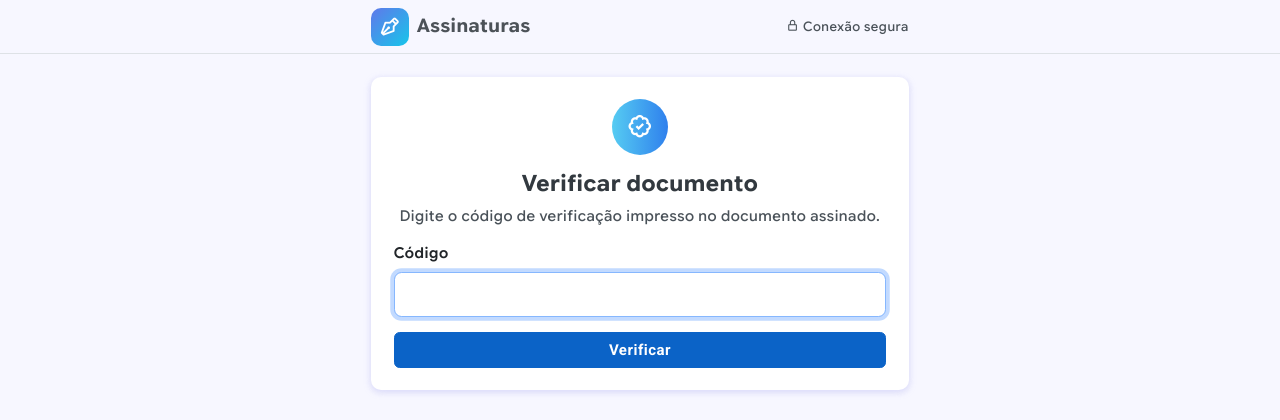
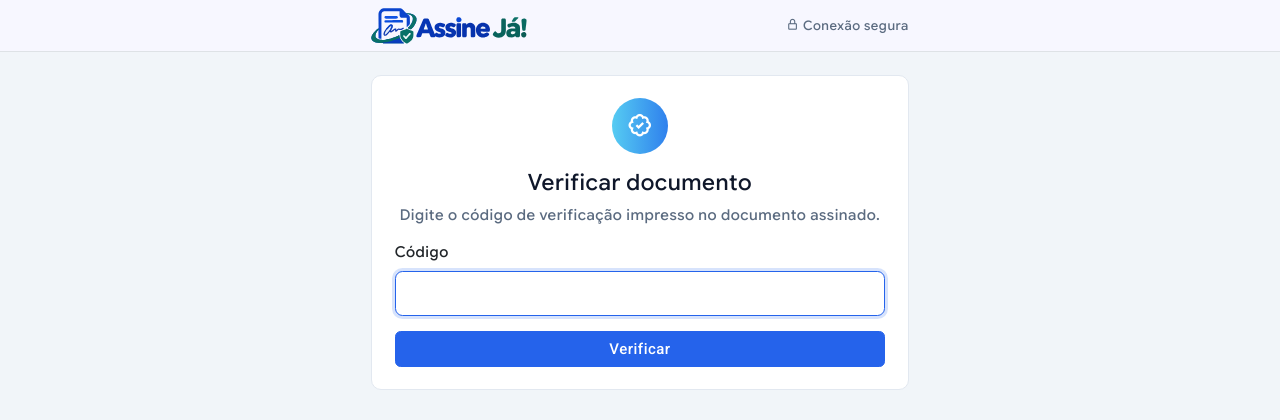
Before and after one commit to digitalnerdsp/assinatura, a Laravel app: page /verificar in a window 1280 px wide. Shown: the top 420 px of the page. Run offline with Laravel 12, Linux system fonts and the light colour scheme; data that the repository does not hold is empty; parts of the project's set-up code (start-up, migrations or seed data) failed here and were passed over; some libraries are stand-ins or nearby versions.

Commit message:
Visual Assine Já: camada assinaja.css (menos negrito, sem sombras, menos caixas, três níveis de texto, menu azul-noturno com contraste conferido), logotipo vetorizado e tema Able 1.0.2
Co-Authored-By: Claude Sonnet 5.5 <noreply@anthropic.com>

```diff
--- a/app/Themes/ThemeComposer.php
+++ b/app/Themes/ThemeComposer.php
@@ -33,7 +33,7 @@ final class ThemeComposer
             'isSuper' => (bool) $user?->isSuperAdmin(),
             'menu' => $user ? app(MenuBuilder::class)->for($user) : [],
             'flash' => new HtmlString(view('layouts.partials.flash')->render().($user ? view('layouts.partials.plan-banner')->render() : '')),
-            'legacyCss' => [asset('assets/css/icons.css'), asset('assets/css/legacy-scope.css').'?v=1', asset('assets/css/legacy-fixes.css').'?v=2', asset('assets/css/fonts.css').'?v=3'],
+            'legacyCss' => [asset('assets/css/icons.css'), asset('assets/css/legacy-scope.css').'?v=1', asset('assets/css/legacy-fixes.css').'?v=2', asset('assets/css/fonts.css').'?v=3', asset('assets/css/assinaja.css').'?v='.@filemtime(public_path('assets/css/assinaja.css'))],
             'legacyScripts' => new HtmlString(view('layouts.partials.scripts')->render()),
         ]);
     }
--- a/resources/themes-src/able/assets/css/able-app.css
+++ b/resources/themes-src/able/assets/css/able-app.css
@@ -49,7 +49,8 @@ a { color: inherit; }
 .ab-brand { display: flex; align-items: center; gap: .75rem; min-width: 0; color: var(--color-theme-headings); }
 html[data-pc-theme="dark"] .ab-brand { color: var(--color-themedark-headings); }
 .ab-brand img { max-height: 40px; max-width: 200px; object-fit: contain; }
-.ab-brand-mark { flex: 0 0 auto; display: inline-flex; align-items: center; justify-content: center; width: 38px; height: 38px; border-radius: 12px; background: var(--primary-500); color: #fff; font-size: 22px; }
+.ab-brand-mark { flex: 0 0 auto; display: inline-flex; align-items: center; justify-content: center; width: 40px; height: 40px; border-radius: 12px; background: #fff; color: #fff; font-size: 22px; }
+.ab-brand-mark img { width: 30px; height: auto; display: block; }
 .ab-brand-name { font-weight: 600; font-size: 1.125rem; white-space: nowrap; overflow: hidden; text-overflow: ellipsis; }
 
 .ab-user-card { display: flex; align-items: center; gap: .75rem; margin: 0 15px 15px; padding: 14px 16px; border-radius: 12px; background: var(--color-theme-sidebaruserbg); }
--- a/resources/themes-src/able/layouts/app.blade.php
+++ b/resources/themes-src/able/layouts/app.blade.php
@@ -34,7 +34,7 @@
                 @if (! empty($brand['logo_url']))
                     <img src="{{ $brand['logo_url'] }}" alt="{{ $brand['name'] }}">
                 @else
-                    <span class="ab-brand-mark" aria-hidden="true"><i class="ti ti-signature"></i></span>
+                    <span class="ab-brand-mark" aria-hidden="true"><img src="{{ asset('assets/images/logo-assinaja-mark.svg') }}" alt="" width="30" height="24"></span>
                     <span class="ab-brand-name">{{ $brand['name'] }}</span>
                 @endif
             </a>
--- a/resources/themes-src/able/theme.json
+++ b/resources/themes-src/able/theme.json
@@ -1,7 +1,7 @@
 {
     "name": "Able Pro",
     "slug": "able",
-    "version": "1.0.1",
+    "version": "1.0.2",
     "contract": 1,
     "author": "Phoenixcoded (adaptado)",
     "description": "Painel claro e escuro com menu lateral recolhível, cards e gráficos ApexCharts, baseado no Able Pro (Tailwind)."
--- a/resources/views/layouts/partials/brand-mark.blade.php
+++ b/resources/views/layouts/partials/brand-mark.blade.php
@@ -1,2 +1,2 @@
 @php($__b = \App\Branding\BrandService::forRequest(request()))
-@if ($__b['logo_url'])<img src="{{ $__b['logo_url'] }}" alt="{{ $__b['name'] }}" style="max-height:34px;max-width:140px;object-fit:contain">@else<span class="brand-badge"><i class="bx bx-pen"></i></span>@endif
+@if ($__b['logo_url'])<img src="{{ $__b['logo_url'] }}" alt="{{ $__b['name'] }}" style="max-height:34px;max-width:140px;object-fit:contain">@else<img src="{{ asset('assets/images/logo-assinaja-mark.svg') }}" alt="" width="40" height="32" style="height:32px;width:auto">@endif
--- a/resources/views/layouts/partials/head.blade.php
+++ b/resources/views/layouts/partials/head.blade.php
@@ -17,6 +17,7 @@
 <link rel="stylesheet" href="{{ asset('assets/css/contrast.css') }}?v=8">
 <link rel="stylesheet" href="{{ asset('assets/css/drive.css') }}?v=12">
 <link rel="stylesheet" href="{{ asset('assets/css/fonts.css') }}?v=3">
+<link rel="stylesheet" href="{{ asset('assets/css/assinaja.css') }}?v={{ @filemtime(public_path('assets/css/assinaja.css')) }}">
 <style>
     .brand-badge{width:38px;height:38px;border-radius:10px;display:inline-flex;align-items:center;justify-content:center;color:#fff;font-size:22px;background:linear-gradient(135deg,#6078ea,#17c5ea)}
     .mono{font-family:ui-monospace,Consolas,monospace;font-size:.82rem;word-break:break-all}
--- a/resources/views/layouts/public.blade.php
+++ b/resources/views/layouts/public.blade.php
@@ -8,8 +8,12 @@
 <div class="wrapper" style="min-height:100vh">
     <header class="border-bottom bg-body">
         <div class="container py-2 d-flex align-items-center gap-2" style="max-width:@yield('max', '860px')">
-            @include('layouts.partials.brand-mark')
-            <strong class="fs-5">{{ \App\Branding\BrandService::forRequest(request())['name'] }}</strong>
+            @if (\App\Branding\BrandService::forRequest(request())['active'])
+                @include('layouts.partials.brand-mark')
+                <strong class="fs-5">{{ \App\Branding\BrandService::forRequest(request())['name'] }}</strong>
+            @else
+                <img src="{{ asset('assets/images/logo-assinaja.svg') }}" alt="{{ config('app.name') }}" width="150" height="35" style="height:36px;width:auto">
+            @endif
             <span class="ms-auto d-none d-sm-inline text-secondary small"><i class="bx bx-lock-alt"></i> Conexão segura</span>
         </div>
     </header>
```
Also changed, not shown: database/migrations/2026_11_28_000001_upgrade_bundled_themes_assinaja.php (added), public/assets/css/assinaja.css (added), public/assets/images/logo-assinaja-mark.svg (added), public/assets/images/logo-assinaja.svg (added).
